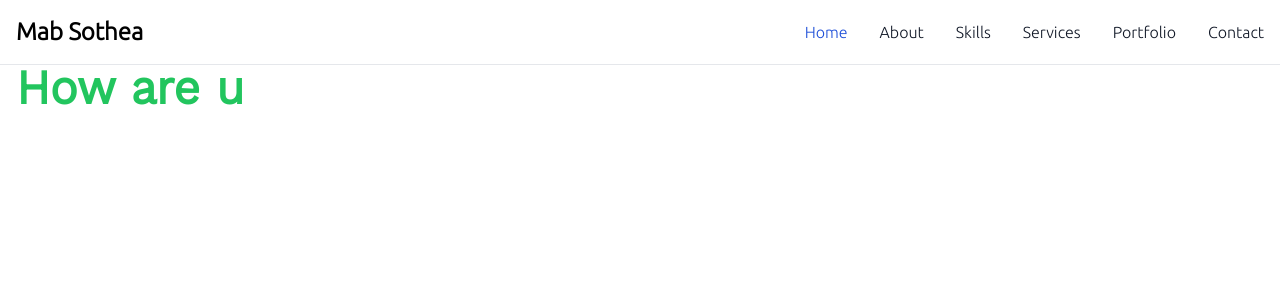
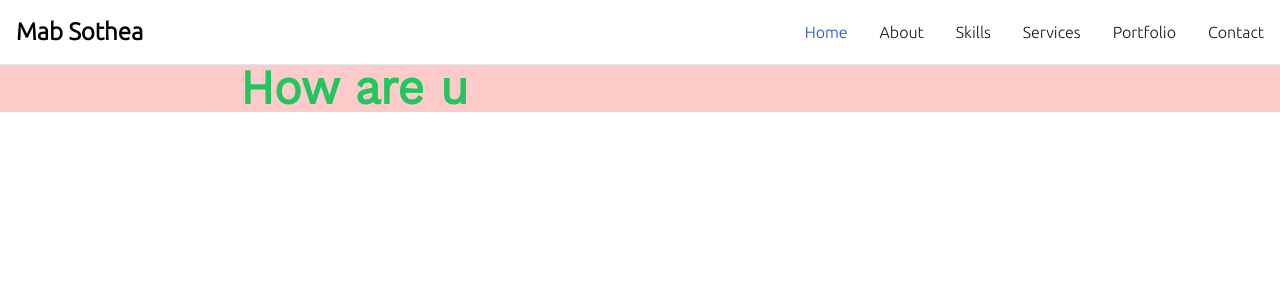
Before and after one commit to easycode002/just-portfolio, a Next.js app: page / in a window 1280 px wide. Shown: the top 300 px of the page. Built offline with nearby package versions, Linux system fonts and the light colour scheme.

Commit message:
Added: fix issue relate to navbar

```diff
--- a/app/components/organisms/Navbar.tsx
+++ b/app/components/organisms/Navbar.tsx
@@ -26,8 +26,8 @@ const Navbar = () => {
   };
   return (
     <div>
-      <nav className="bg-white dark:bg-gray-900 fixed items-center justify-between w-full z-20 top-0 start-0 border-b border-gray-200 dark:border-gray-600">
-        <div className="max-w-screen-xl flex flex-wrap items-center justify-between mx-auto p-4">
+      <nav className="bg-white  dark:bg-gray-900 fixed items-center justify-between w-full z-20 top-0 start-0 border-b border-gray-200 dark:border-gray-600">
+          <div className="max-w-screen-2xl w-full mx-auto flex items-center justify-between p-4">
           <Link
             href="http://localhost:3000"
             className="flex items-center space-x-3 rtl:space-x-reverse"
--- a/app/layout.tsx
+++ b/app/layout.tsx
@@ -18,7 +18,7 @@ export default function RootLayout({
     <html lang="en">
       <body>
         <Navbar />
-        <div className="container px-4 mt-16">{children}</div>
+        <div className="px-60 bg-red-200 mt-16">{children}</div>
       </body>
     </html>
   );
```
Also changed, not shown: public/robots.txt (added).
